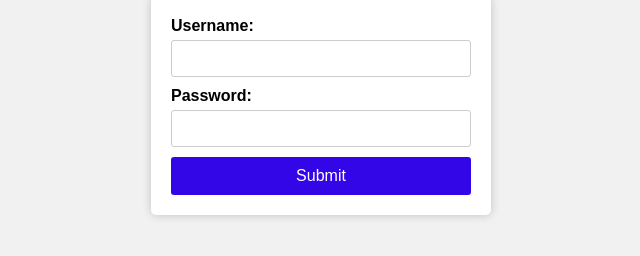
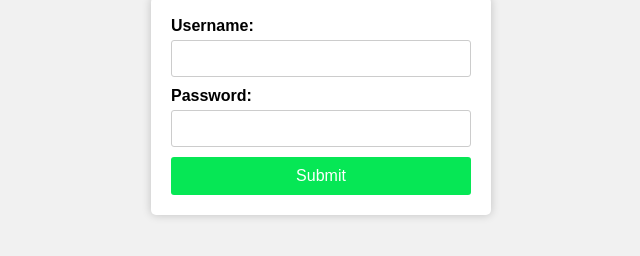
Before and after one commit to okotjoshua/Simple_Login, a plain HTML site: page index.html in a window 1280 px wide. Shown: the part 88-344 px from the top of the page, without its empty margins (319-959 px from the left). Drawn offline with Linux system fonts and the light colour scheme.

Commit message:
Update style.css

```diff
--- a/style.css
+++ b/style.css
@@ -35,7 +35,7 @@ input[type="text"], input[type="password"] {
 }
 
 input[type="submit"] {
-	background-color: #3306e7;
+	background-color: #06e755;
 	color: #fff;
 	padding: 10px;
 	border: none;
@@ -46,5 +46,5 @@ input[type="submit"] {
 }
 
 input[type="submit"]:hover {
-	background-color: #e30505;
+	background-color: #e305be;
 }
```
